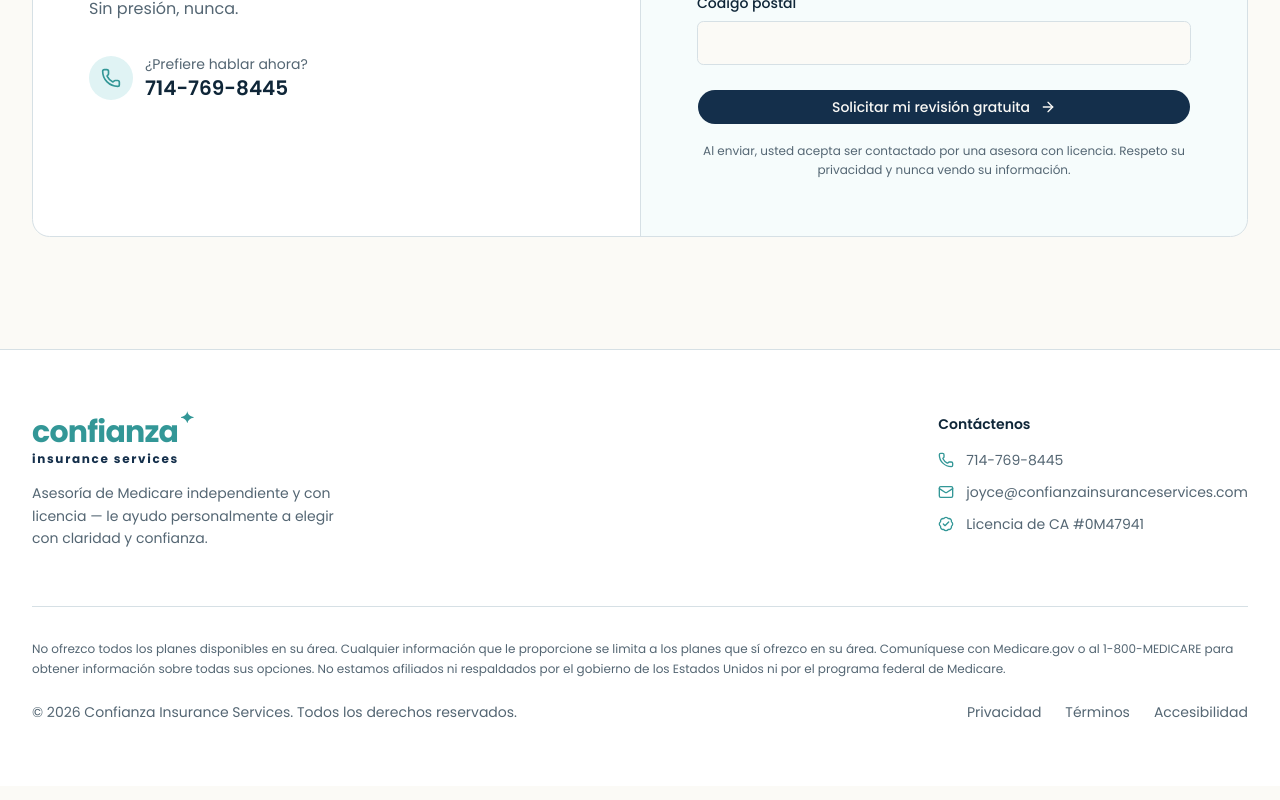
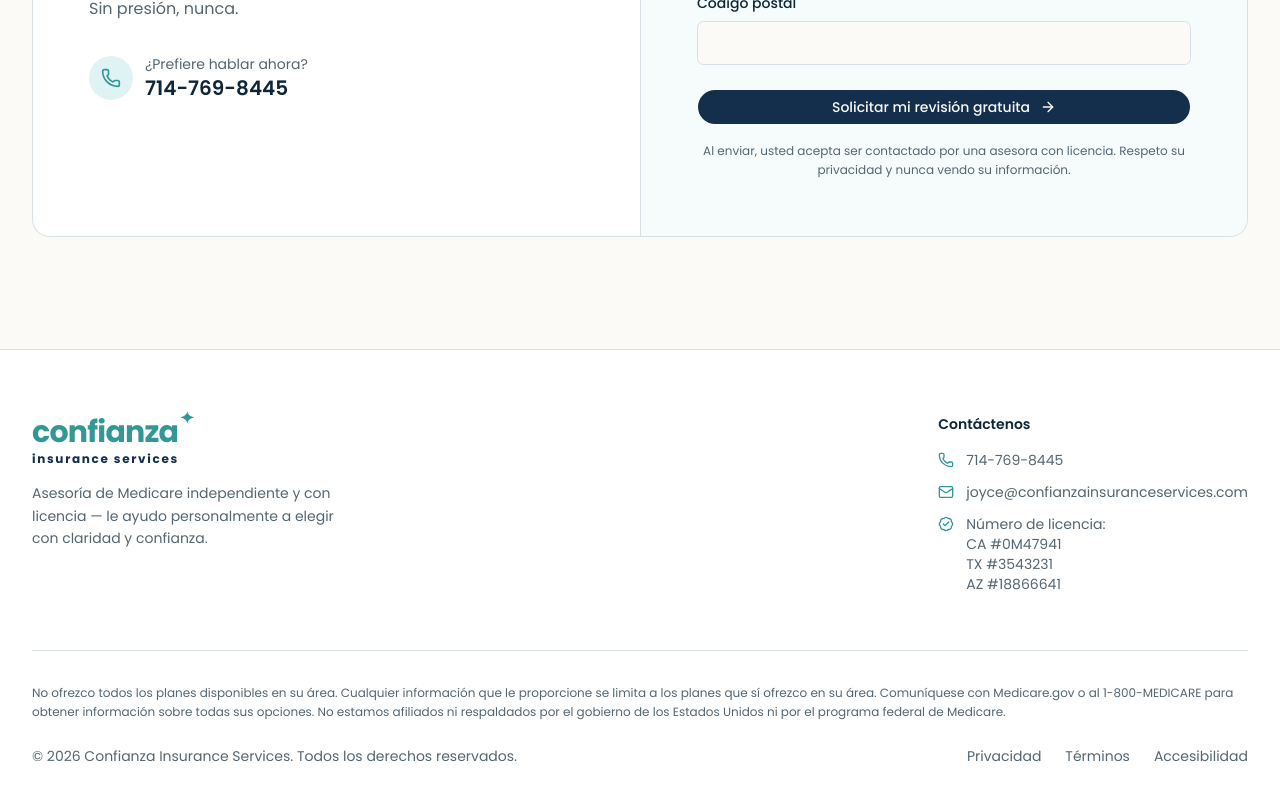
Before and after one commit to wych84/medicare-planwise, a Next.js app: page / in a window 1280 px wide. Shown: the part 5362-6162 px from the top of the page. Built offline with nearby package versions, Linux system fonts and the light colour scheme.

Commit message:
Add TX and AZ license numbers to footer

```diff
--- a/components/site-footer.tsx
+++ b/components/site-footer.tsx
@@ -36,9 +36,17 @@ export function SiteFooter() {
                   joyce@confianzainsuranceservices.com
                 </a>
               </li>
-              <li className="flex items-center gap-3">
-                <BadgeCheck className="h-4 w-4 shrink-0 text-accent" aria-hidden="true" />
-                <span className="text-sm text-muted-foreground">Licencia de CA #0M47941</span>
+              <li className="flex items-start gap-3">
+                <BadgeCheck className="mt-0.5 h-4 w-4 shrink-0 text-accent" aria-hidden="true" />
+                <span className="text-sm text-muted-foreground">
+                  Número de licencia:
+                  <br />
+                  CA #0M47941
+                  <br />
+                  TX #3543231
+                  <br />
+                  AZ #18866641
+                </span>
               </li>
             </ul>
           </div>
--- a/public/medicareplanwise.html
+++ b/public/medicareplanwise.html
@@ -524,9 +524,9 @@
                 <i data-lucide="mail" class="h-4 w-4 shrink-0 text-accent"></i>
                 <a href="mailto:medicareplanwise@gmail.com" class="text-sm text-muted-foreground transition-colors hover:text-foreground">medicareplanwise@gmail.com</a>
               </li>
-              <li class="flex items-center gap-3">
-                <i data-lucide="badge-check" class="h-4 w-4 shrink-0 text-accent"></i>
-                <span class="text-sm text-muted-foreground">CA License #0M47941</span>
+              <li class="flex items-start gap-3">
+                <i data-lucide="badge-check" class="mt-0.5 h-4 w-4 shrink-0 text-accent"></i>
+                <span class="text-sm text-muted-foreground">License #:<br />CA #0M47941<br />TX #3543231<br />AZ #18866641</span>
               </li>
             </ul>
           </div>
```
